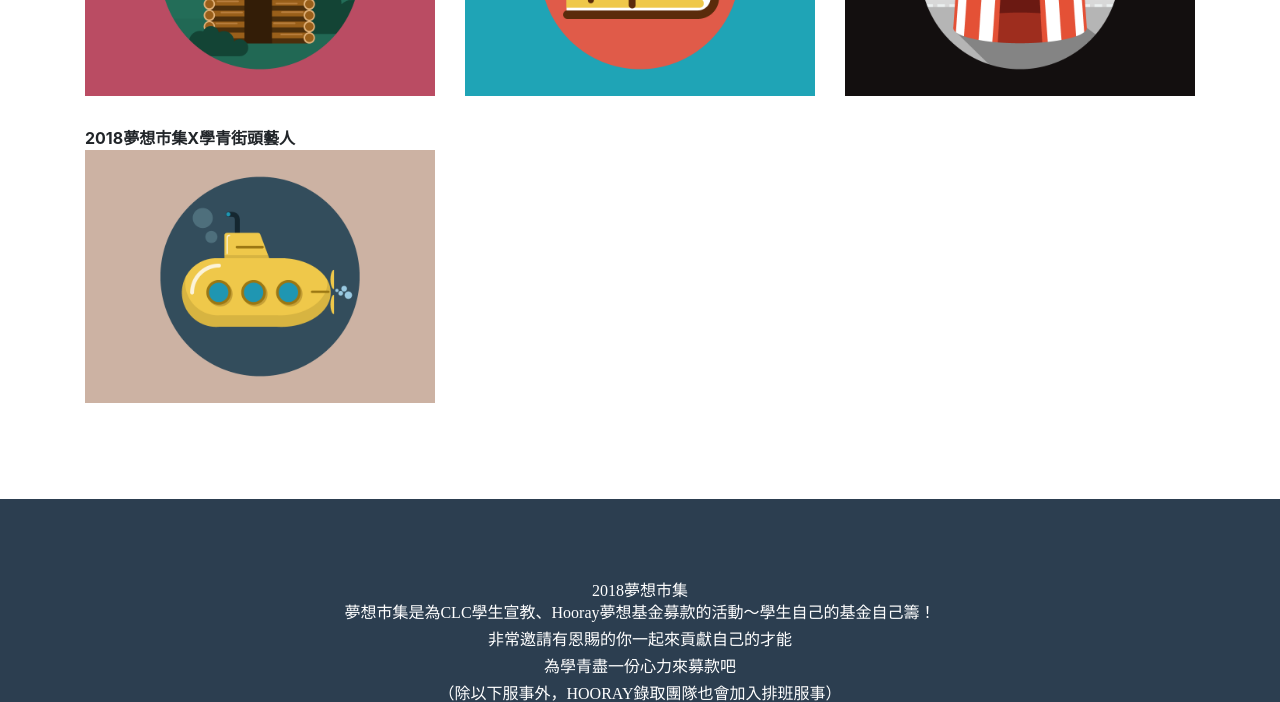
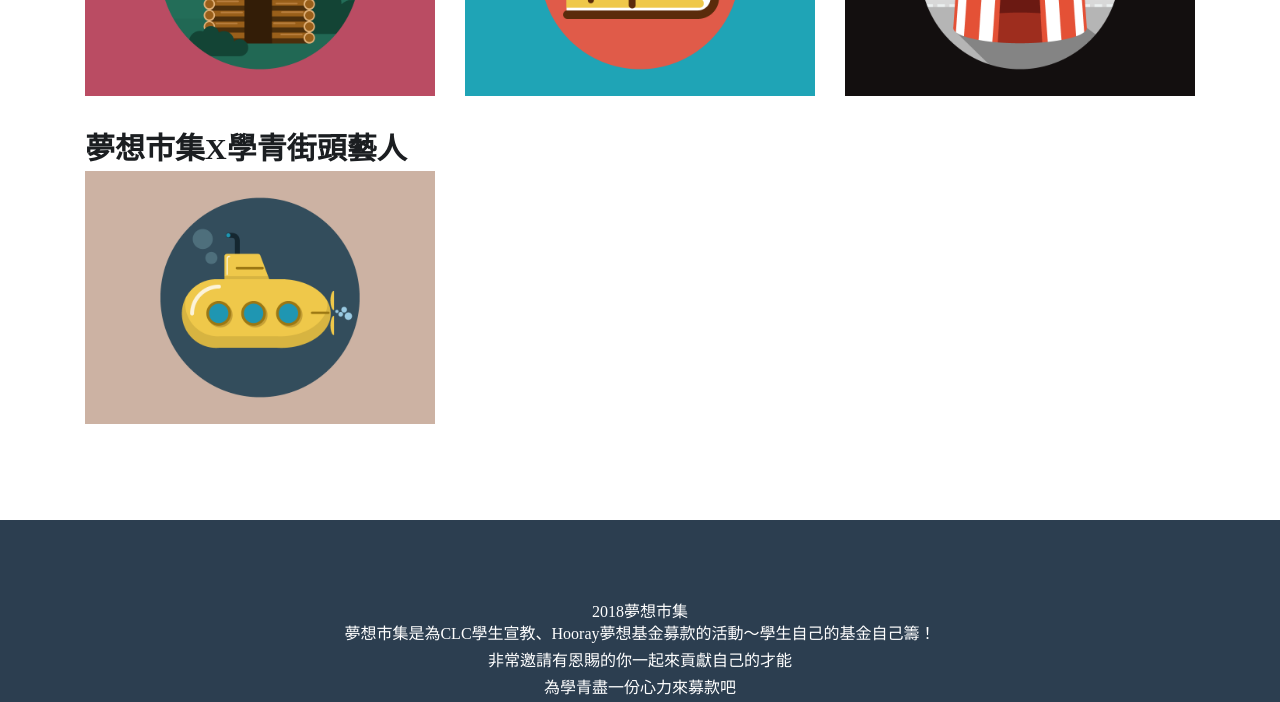
Before and after one commit to sallymah/DreamZakkaCLC, a website with bundled scripts: page index.html in a window 1280 px wide. Shown: the part 1180-1882 px from the top of the page. Built offline with nearby package versions, Linux system fonts and the light colour scheme.

Commit message:
change dt

```diff
--- a/index.html
+++ b/index.html
@@ -86,7 +86,7 @@
             </a>
           </div>
 		  <div class="col-md-6 col-lg-4">
-		  <dt>2018夢想市集X學青街頭藝人</dt>
+		  <dt class="service-name">夢想市集X學青街頭藝人</dt>
             <a class="portfolio-item d-block mx-auto" href="#portfolio-modal-4">
               <div class="portfolio-item-caption d-flex position-absolute h-100 w-100">
                 <div class="portfolio-item-caption-content my-auto w-100 text-center text-white">
```
